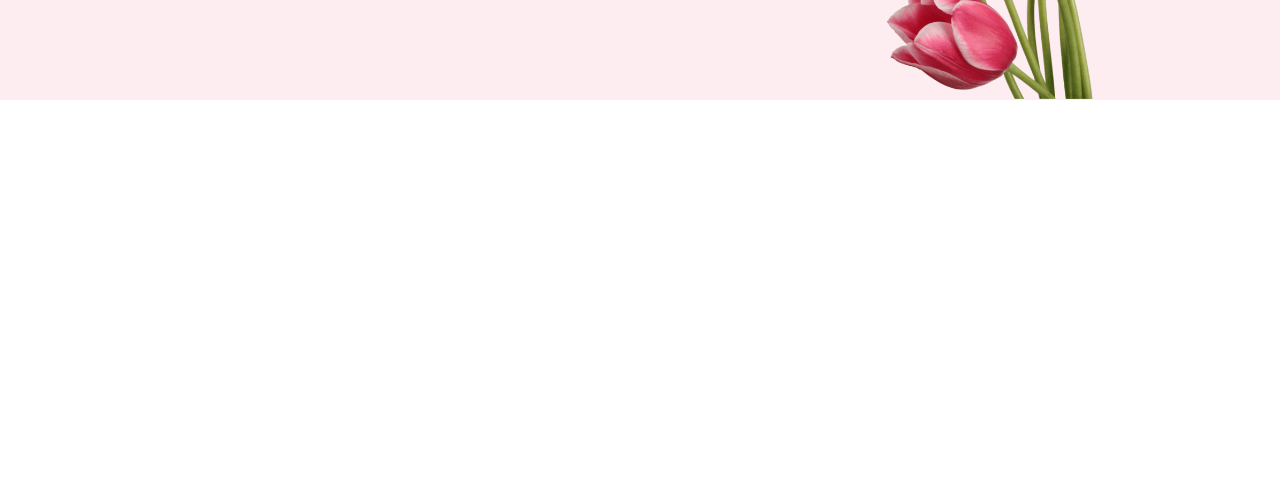
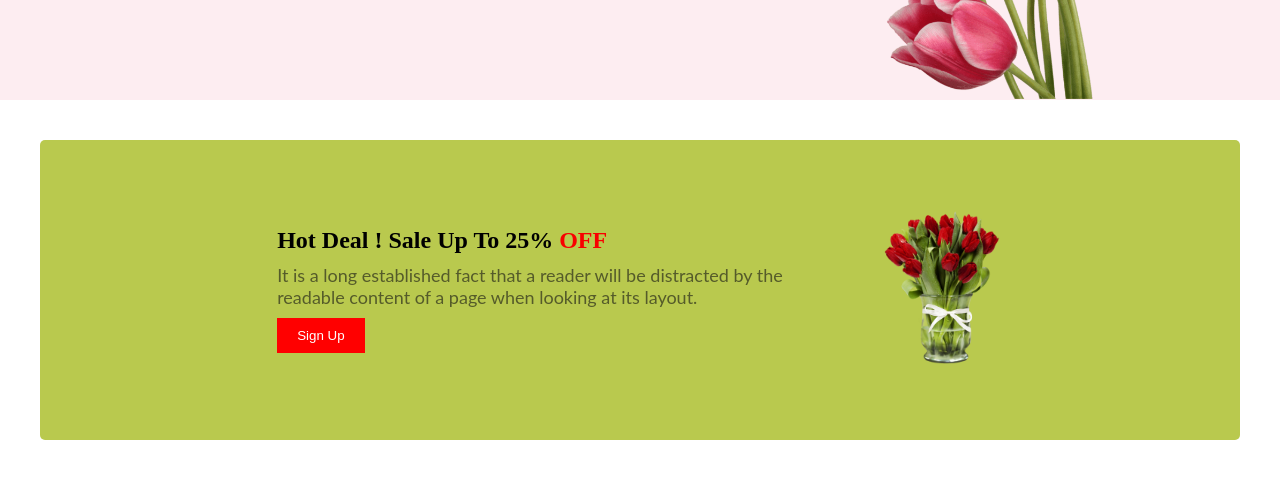
Before and after one commit to klintonkirtunia2/First-assignment-website, a plain HTML site: page index.html in a window 1280 px wide. Shown: the part 350-828 px from the top of the page. Before the commit the page ends 800 px from the top, so only its background shows below. Drawn offline with Linux system fonts and the light colour scheme.

Commit message:
added the another main section

```diff
--- a/index.html
+++ b/index.html
@@ -28,6 +28,18 @@
 
     <!-- it was a main section -->
     <main>
+        <section>
+            <div class="main-container">
+                <div class="deal-container-text">
+                    <h2>Hot Deal ! Sale Up To 25% <span id="span"> OFF</span></h2>
+                    <p class="descrption">It is a long established fact that a reader will be distracted by the <br>readable content of a page when looking at its layout.</p>
+                    <button class="primary-button">Sign Up</button>
+                </div>
+                    <div class="deal-container-photo">
+                        <img class="deal-photo" src="Flower Asset/pngwing 8.png" alt="">
+                    </div>
+            </div>
+        </section>
 
     </main>
     <footer>
--- a/style/style.css
+++ b/style/style.css
@@ -23,7 +23,7 @@
     line-height: normal;
 }
 .descrption{
-    color: rgba(39, 39, 39, 0.60);
+    color: rgba(18, 18, 18, 0.6);
     margin-top: 10px;
     margin-bottom: 10px;
     font-family: Lato;
@@ -32,7 +32,7 @@
     font-weight: 400;
     line-height: 22px;
     }
-    .primary-button{
+.primary-button{
         padding: 10px 20px;
         background-color: red;
         color: white;
@@ -40,3 +40,21 @@
 
     }
     /* it was a main section */
+.deal-photo{
+        width: 120px;
+    }
+.main-container{
+    margin: 40px;
+    display: flex;
+    justify-content: center;
+    height: 300px;
+    align-items: center;
+    background-color: rgb(185, 201, 78);
+    border-radius: 5px;
+    gap: 100px;
+
+
+    }
+#span{
+    color: #f80000;
+}
```
